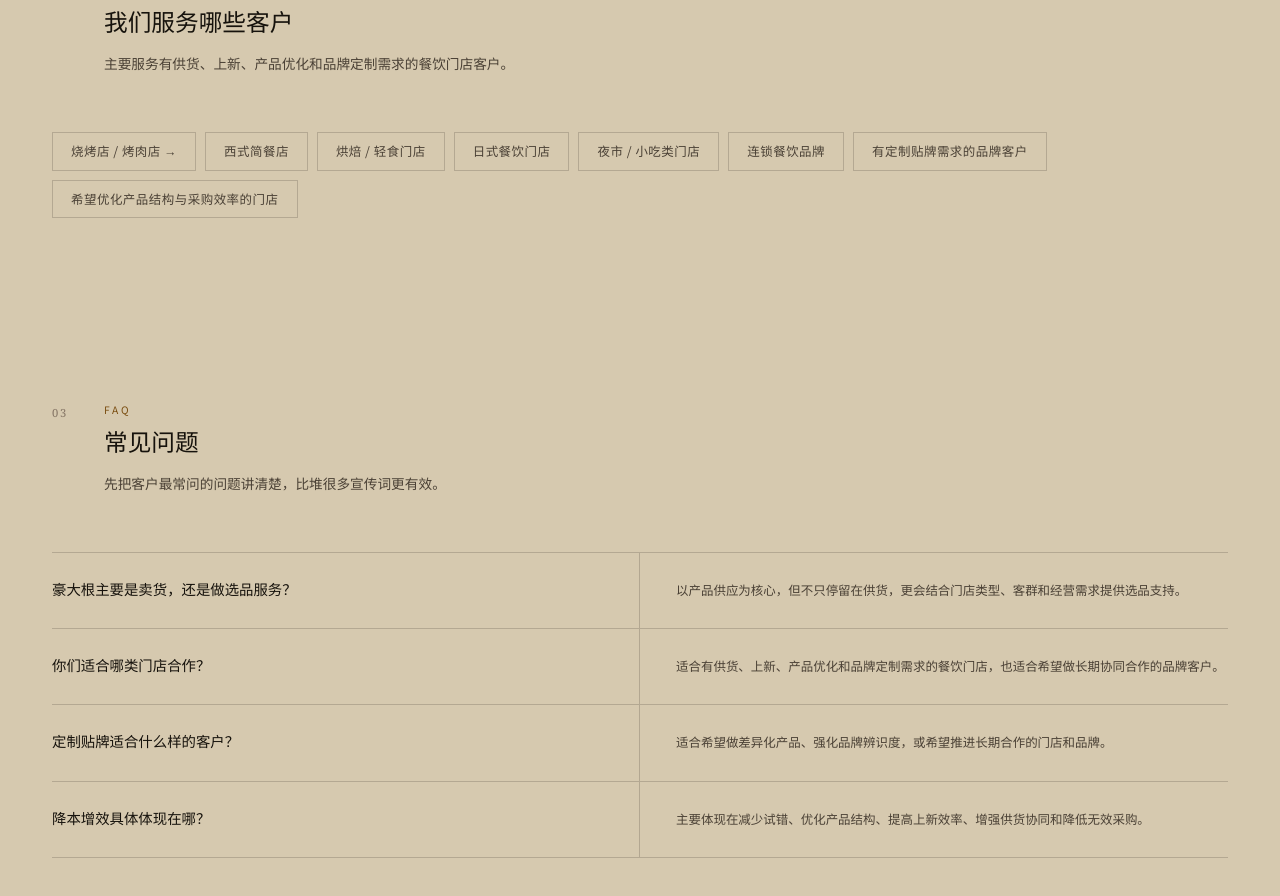
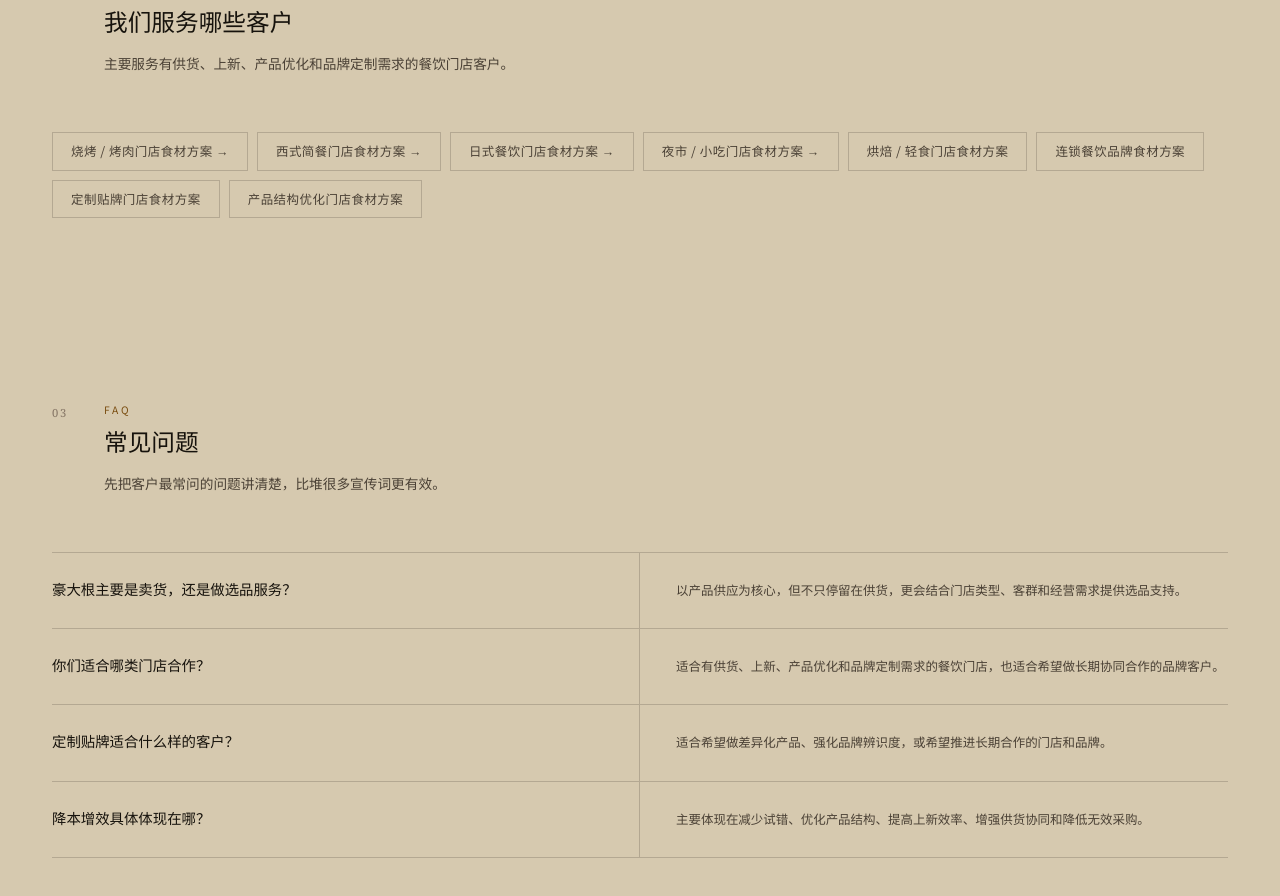
Before and after one commit to juangaoqi/haodagen-site, a Next.js app: page / in a window 1280 px wide. Shown: the part 2021-2917 px from the top of the page. Built offline with nearby package versions, Linux system fonts and the light colour scheme.

Commit message:
Update shared.jsx

```diff
--- a/app/_site/shared.jsx
+++ b/app/_site/shared.jsx
@@ -1814,8 +1814,11 @@ function HomePage({ nav }) {
         <div className="W">
           <SH n="03" label="Customers" title="我们服务哪些客户" desc="主要服务有供货、上新、产品优化和品牌定制需求的餐饮门店客户。" />
           <R d={0.08}><div className="chips">
-            <a href="/bbq" className="chip" style={{ textDecoration:'none', cursor:'pointer' }}>烧烤店 / 烤肉店 →</a>
-            {['西式简餐店','烘焙 / 轻食门店','日式餐饮门店','夜市 / 小吃类门店','连锁餐饮品牌','有定制贴牌需求的品牌客户','希望优化产品结构与采购效率的门店'].map(c => (
+            <a href="/bbq"      className="chip" style={{ textDecoration:'none', cursor:'pointer' }}>烧烤 / 烤肉门店食材方案 →</a>
+            <a href="/western"  className="chip" style={{ textDecoration:'none', cursor:'pointer' }}>西式简餐门店食材方案 →</a>
+            <a href="/japanese" className="chip" style={{ textDecoration:'none', cursor:'pointer' }}>日式餐饮门店食材方案 →</a>
+            <a href="/nightmarket" className="chip" style={{ textDecoration:'none', cursor:'pointer' }}>夜市 / 小吃门店食材方案 →</a>
+            {['烘焙 / 轻食门店食材方案','连锁餐饮品牌食材方案','定制贴牌门店食材方案','产品结构优化门店食材方案'].map(c => (
               <div className="chip" key={c}>{c}</div>
             ))}
           </div></R>
```
